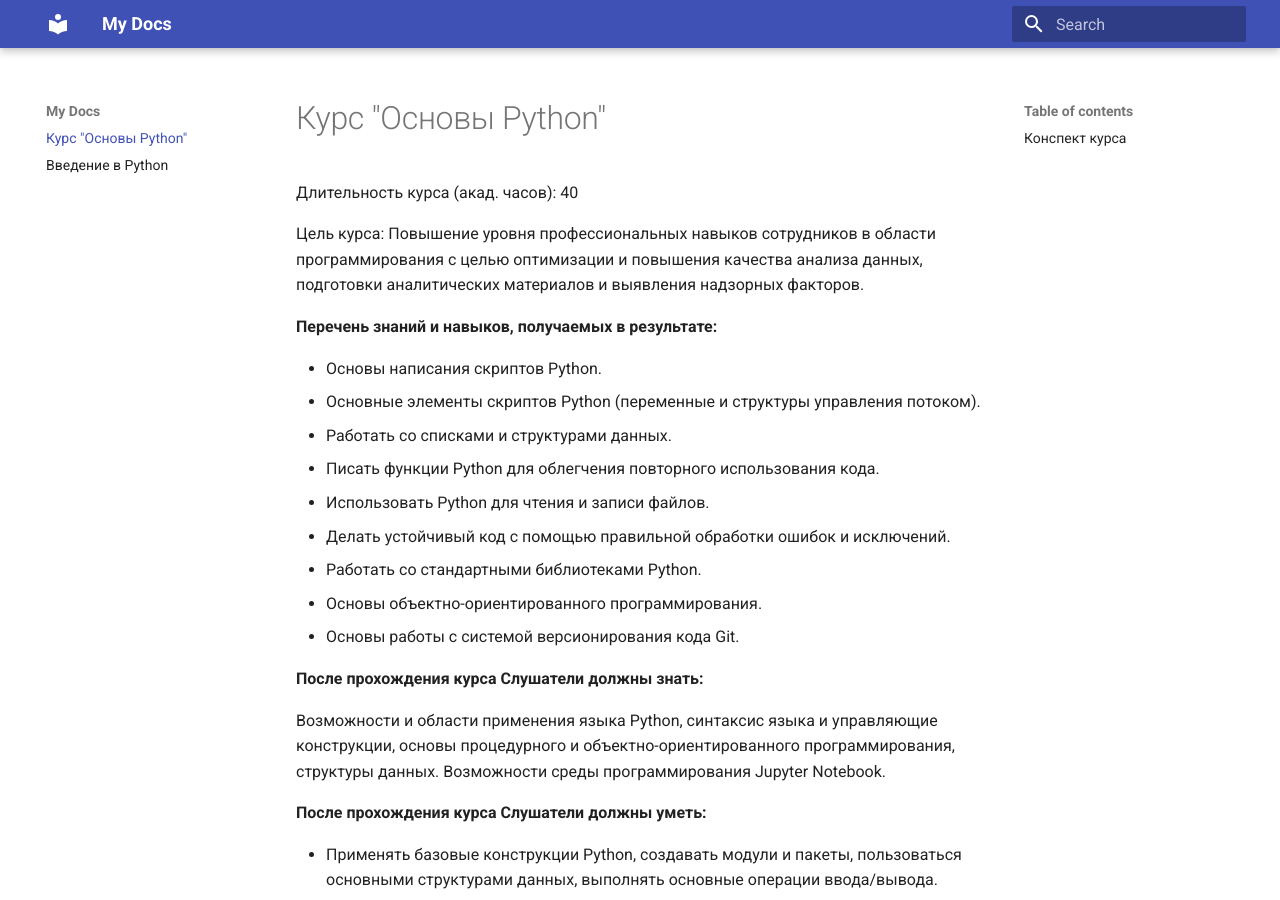
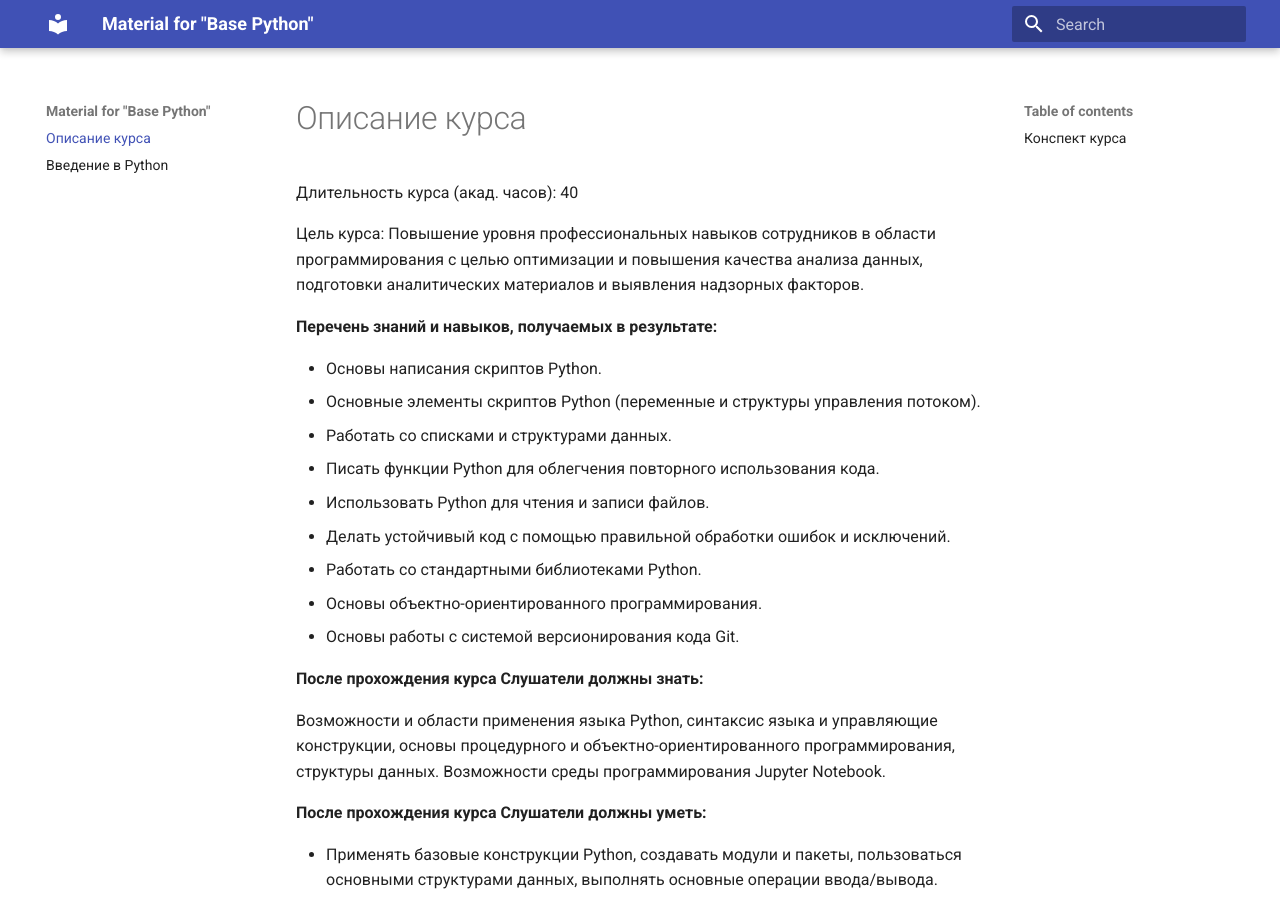
Before and after one commit to pryamus/pryamus.github.io, an MkDocs documentation site: the page built from docs/index.md, in a window 1280 px wide and 900 px high. Built offline with MkDocs 1.6.1 and Material for MkDocs 9.7.7, drawn with Linux system fonts in a browser that asks for light colours.

Commit message:
Update index.md

```diff
--- a/docs/index.md
+++ b/docs/index.md
@@ -1,4 +1,9 @@
-Курс "Основы Python"
+---
+date:
+  created: 2028-08-31
+---
+
+Описание курса
 ====================
 
 Длительность курса (акад. часов): 40
--- a/mkdocs.yml
+++ b/mkdocs.yml
@@ -1,4 +1,5 @@
-site_name: My Docs
+site_name: Material for "Base Python"
+site_description: Материалы по курсу "Основы Python"
 site_url:  ""
 theme:
   name: material
```
